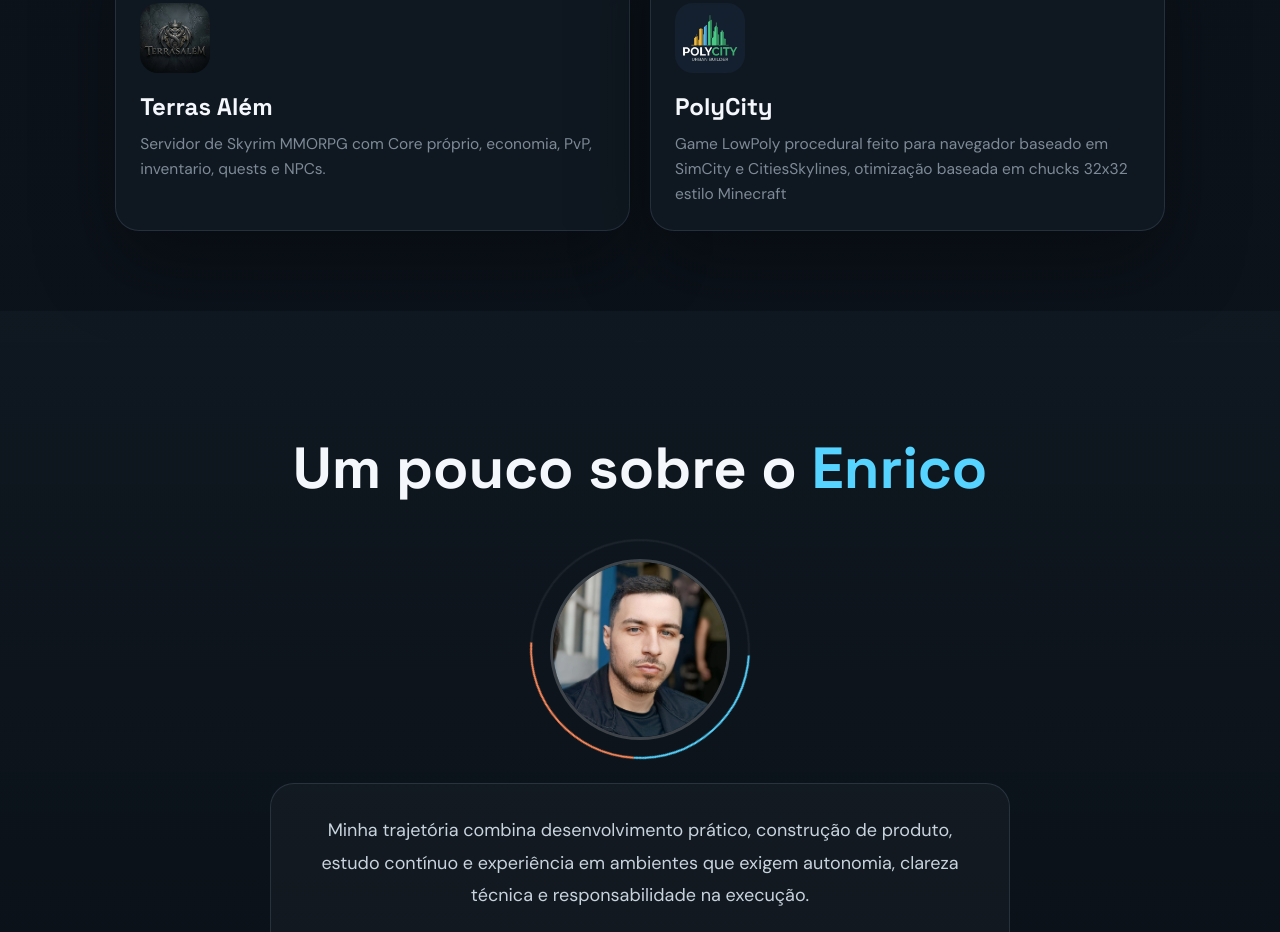
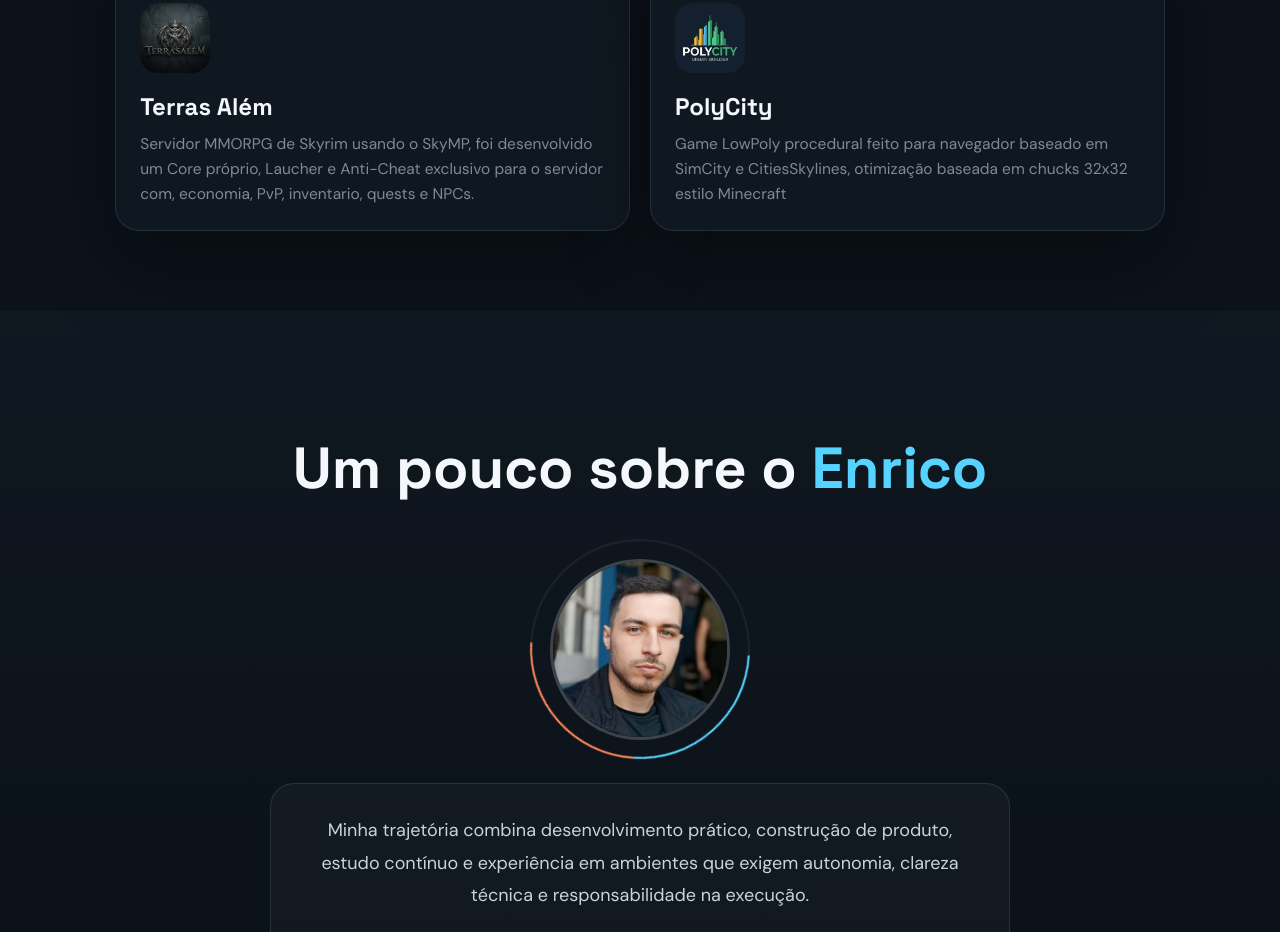
Before and after one commit to enricomalta/Portifolio, a Next.js app: page / in a window 1280 px wide. Shown: the part 5340-6272 px from the top of the page. Built offline with nearby package versions, Linux system fonts and the light colour scheme.

Commit message:
v0.9.1 ajust text2

```diff
--- a/app/page.tsx
+++ b/app/page.tsx
@@ -464,7 +464,7 @@ export default function Home() {
             <span className="project-tag">SkyMP</span>
             <img src="/img/terrasalem.png" alt="Logo Terras Além" />
             <h3>Terras Além</h3>
-            <p>Servidor de Skyrim MMORPG com Core próprio, economia, PvP, inventario, quests e NPCs.</p>
+            <p>Servidor MMORPG de Skyrim usando o SkyMP, foi desenvolvido um Core próprio, Laucher e Anti-Cheat exclusivo para o servidor com, economia, PvP, inventario, quests e NPCs.</p>
           </div>
 
           <div className="project-card">
```
